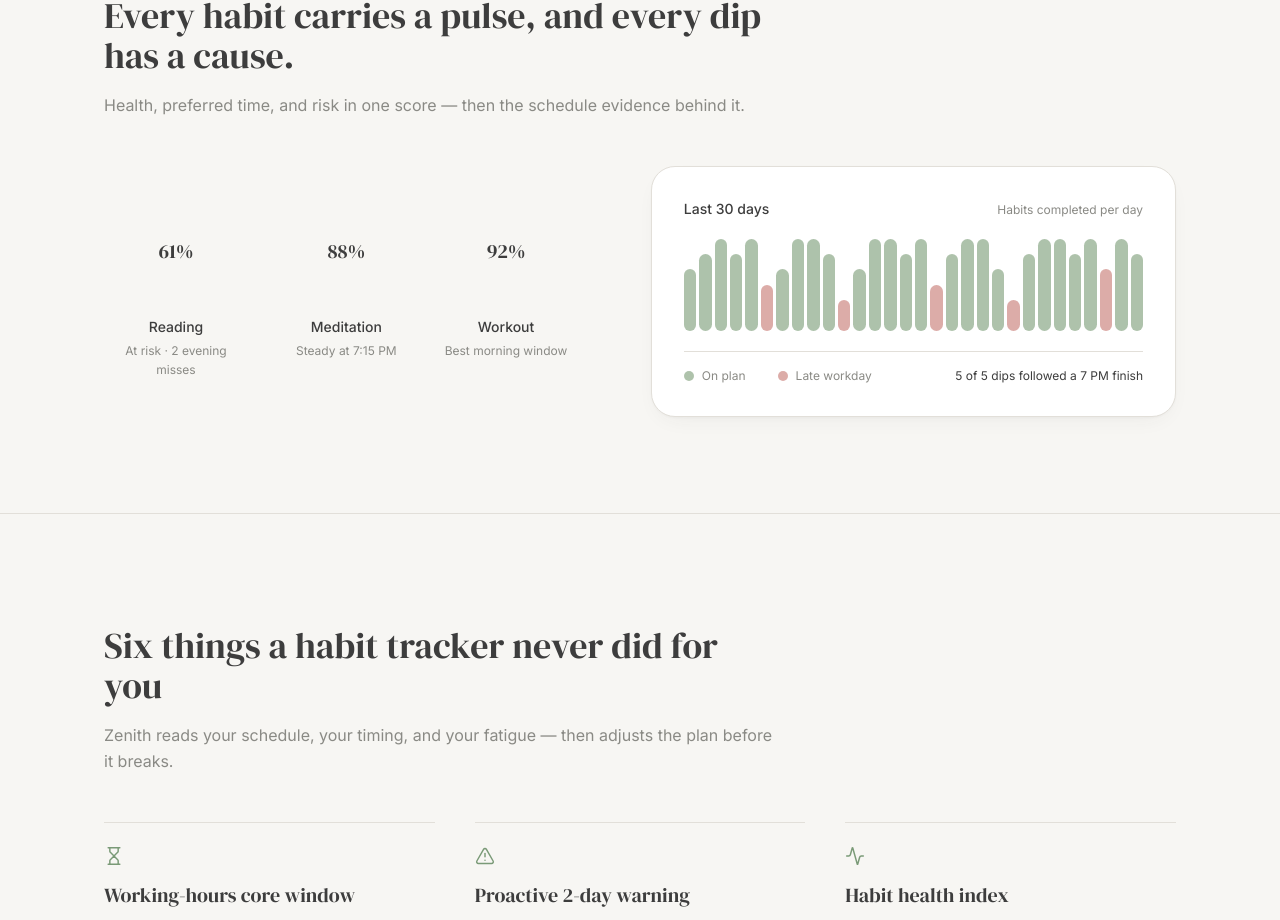
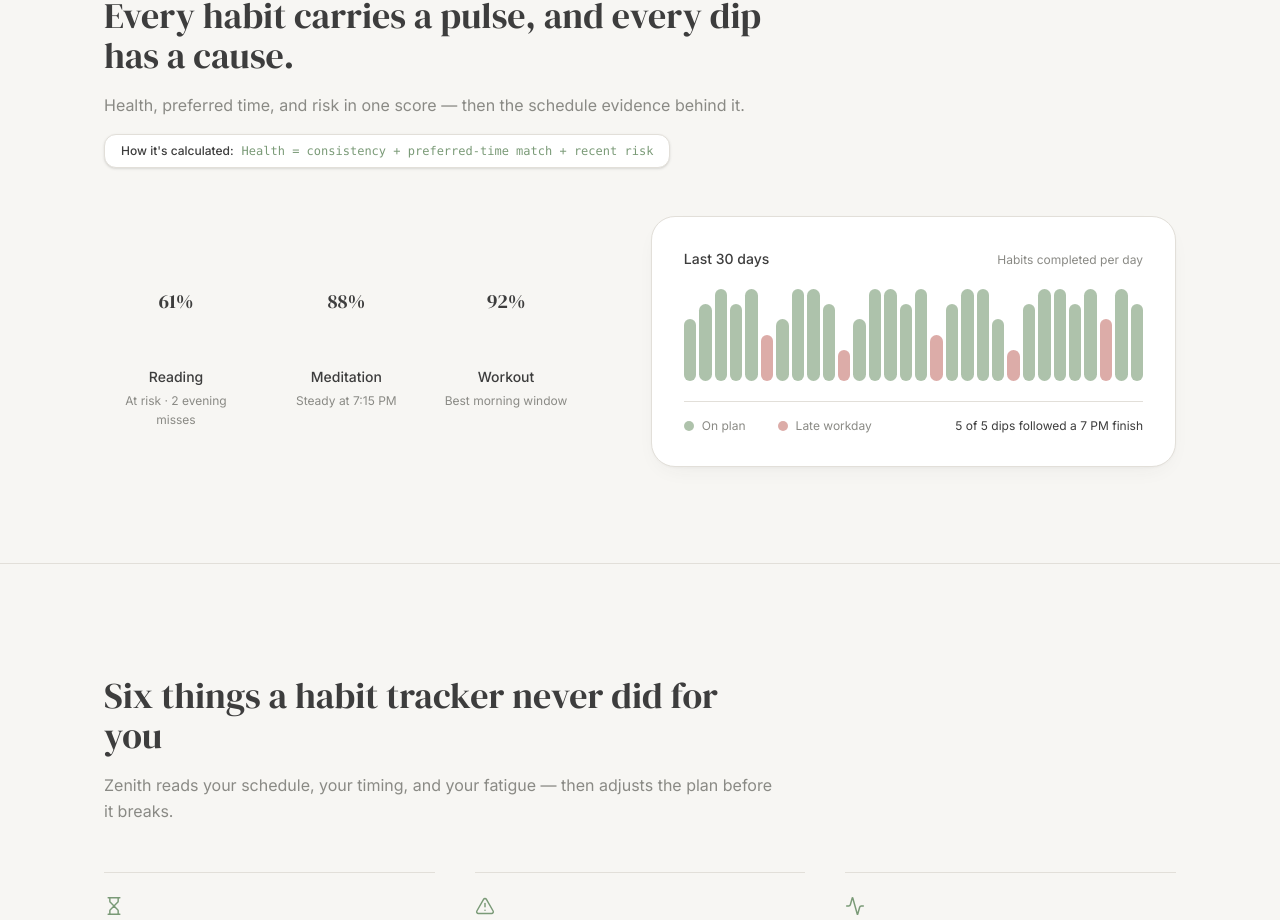
Before and after one commit to SamarSiddiqui/Zenith, a Next.js app: page / in a window 1280 px wide. Shown: the part 2774-3694 px from the top of the page. Built offline with nearby package versions, Linux system fonts and the light colour scheme.

Commit message:
feat(landing): add habit-health score formula methodology line to chapter 03

```diff
--- a/components/landing/HealthShowcase.tsx
+++ b/components/landing/HealthShowcase.tsx
@@ -32,6 +32,10 @@ export function HealthShowcase() {
           <p className="mt-4 text-base leading-relaxed text-muted">
             Health, preferred time, and risk in one score — then the schedule evidence behind it.
           </p>
+          <div className="mt-4 inline-flex flex-wrap items-center gap-2 rounded-xl border border-line bg-surface px-4 py-2 text-xs text-muted shadow-sm">
+            <span className="font-medium text-ink">How it&apos;s calculated:</span>
+            <span className="font-mono text-sage-deep">Health = consistency + preferred-time match + recent risk</span>
+          </div>
         </Reveal>
 
         <div className="mt-12 grid gap-12 lg:grid-cols-[0.95fr_1fr] lg:items-center">
```
